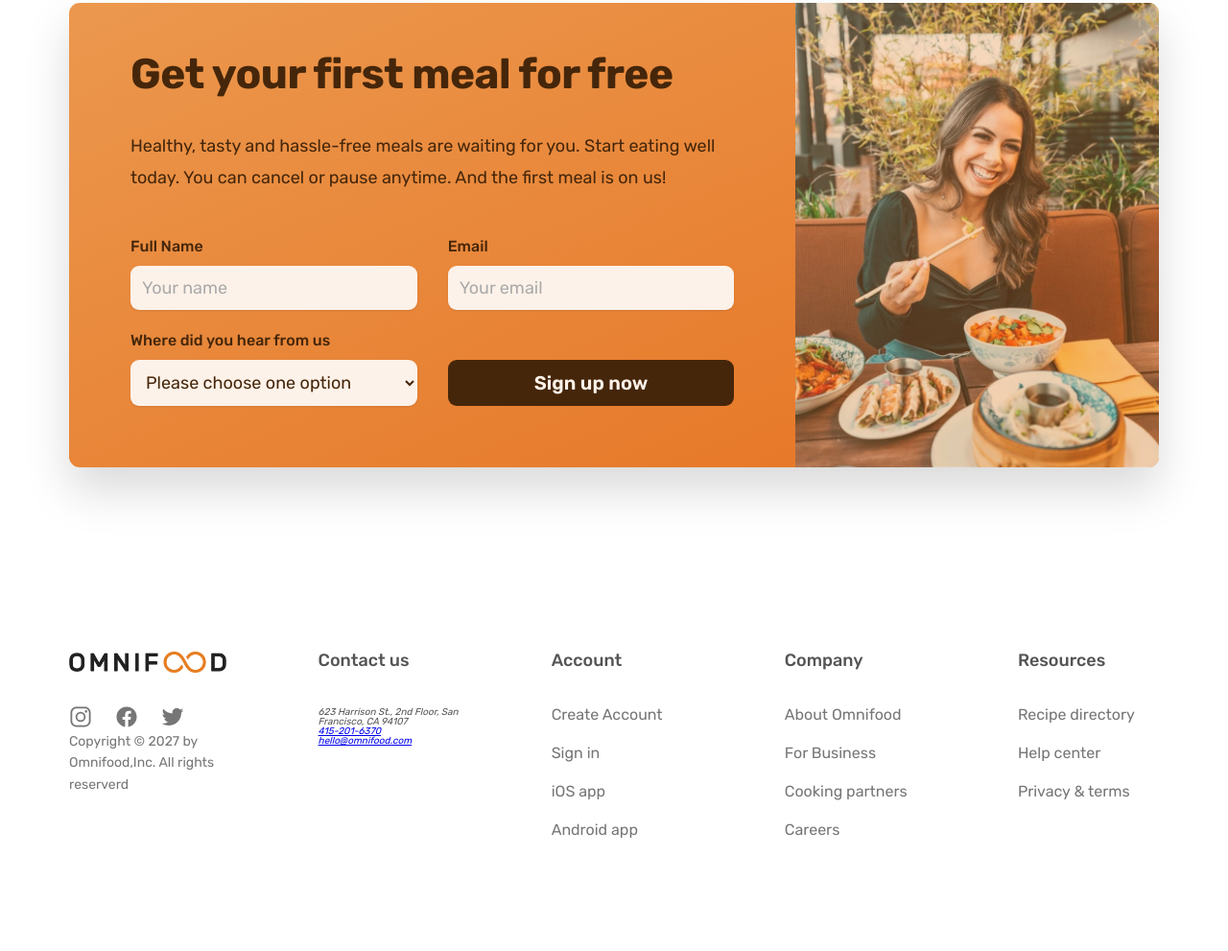
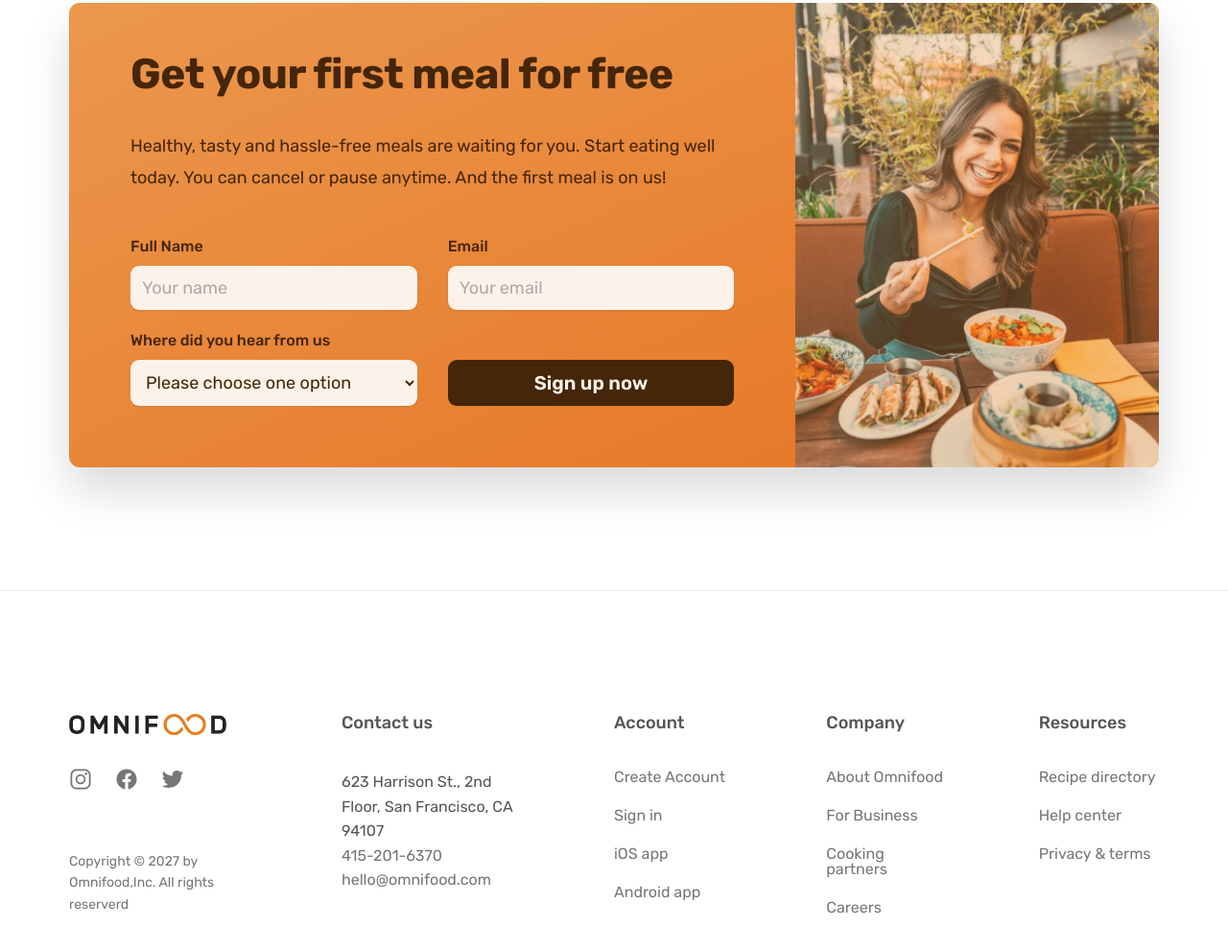
Before and after one commit to JuriLu/Omnifood, a website: page index.html in a window 1280 px wide. Shown: the part 6113-7104 px from the top of the page at 96% size. Before the commit the page ends 7082 px from the top, so only its background shows below. Drawn offline with nearby package versions, Linux system fonts and the light colour scheme.

Commit message:
footer finished and desktop version of the webpage finished

```diff
--- a/css/style.css
+++ b/css/style.css
@@ -484,7 +484,12 @@
 /*****************************/
 
 .section-cta {
-    padding: 9.6rem 0;
+    /* TOP, RIGHT, BOTTOM, LEFT */
+    /*padding: 9.6rem 0 12.8rem 0;*/
+
+    /* TOP / HORIZONTAL / LEFT */
+    padding: 9.6rem 0 12.8rem 0;
+
 }
 
 .cta {
@@ -568,7 +573,17 @@
 /*****************************/
 
 .footer {
-    padding: 9.6rem 0;
+    padding: 12.8rem 0;
+    border-top: 1px solid #eee;
+}
+
+.grid--footer {
+    grid-template-columns: 1.5fr 1.5fr 1fr 1fr 1fr;
+}
+
+.logo-col {
+    display: flex;
+    flex-direction: column;
 }
 
 .footer-logo {
@@ -585,6 +600,17 @@
     font-size: 1.4rem;
     line-height: 1.6;
     color: #767676;
+    margin-top: auto;
+}
+
+.contacts {
+    font-style: normal;
+    font-size: 1.6rem;
+    line-height: 1.6;
+}
+
+.address {
+    margin-bottom: 2.4rem;
 }
 
 .social-links {
--- a/index.html
+++ b/index.html
@@ -510,8 +510,9 @@
         </div>
     </section>
 </main>
+
 <footer class="footer">
-    <div class="container grid grid--5-cols">
+    <div class="container grid grid--footer">
         <div class="logo-col">
 
             <a href="#" class="footer-logo">
@@ -544,8 +545,8 @@
             <address class="contacts">
                 <p>623 Harrison St., 2nd Floor, San Francisco, CA 94107</p>
                 <p>
-                    <a href="tel:415-201-6370">415-201-6370</a>
-                    <a href="mailto:hello@omnifood.com">hello@omnifood.com</a>
+                    <a class="footer-link" href="tel:415-201-6370">415-201-6370</a>
+                    <a class="footer-link" href="mailto:hello@omnifood.com">hello@omnifood.com</a>
                 </p>
             </address>
         </div>
@@ -577,6 +578,7 @@
         </div>
     </div>
 </footer>
+
 <script src="https://unpkg.com/ionicons@5.5.2/dist/ionicons/ionicons.esm.js" type="module"></script>
 <script nomodule src="https://unpkg.com/ionicons@5.5.2/dist/ionicons/ionicons.js"></script>
 </body>
```
